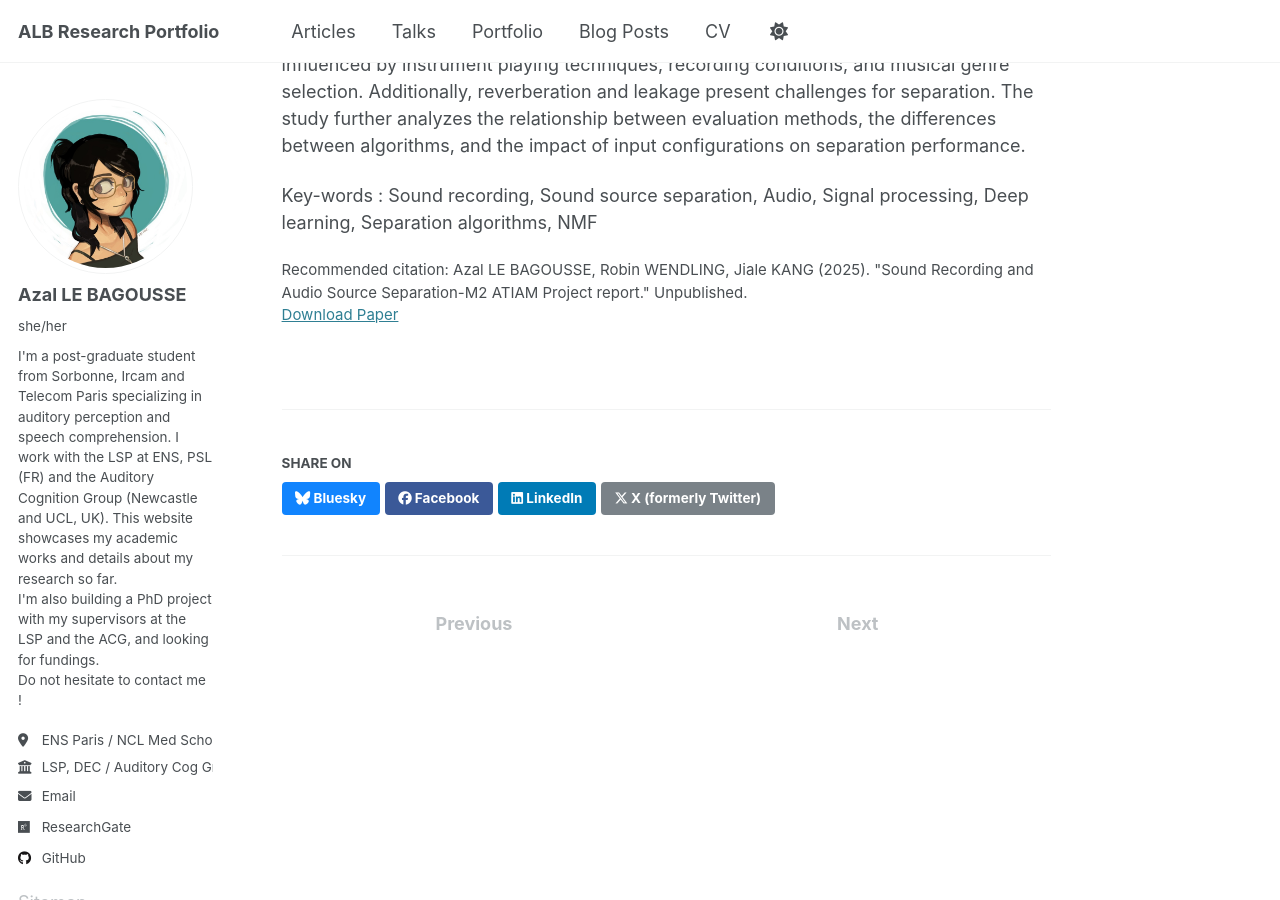
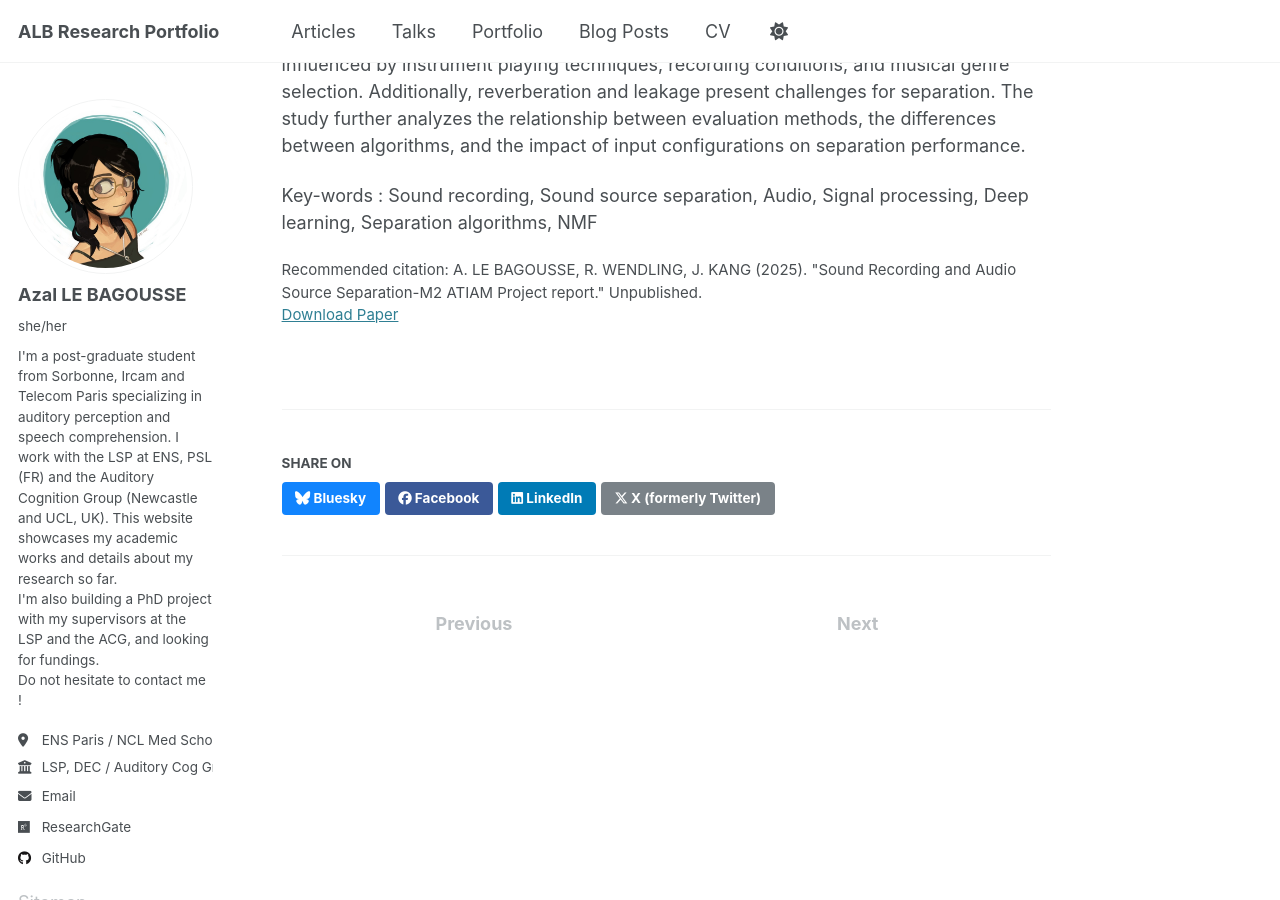
Before and after one commit to azallb/azallb.github.io, a Jekyll site: the page built from _publications/2025-02-19-Sound-Source-Separation.md, in a window 1280 px wide and 900 px high, scrolled down 415 px. Built offline with Jekyll 4.4.1, drawn with Linux system fonts in a browser that asks for light colours.

```diff
--- a/_publications/2025-02-19-Sound-Source-Separation.md
+++ b/_publications/2025-02-19-Sound-Source-Separation.md
@@ -8,7 +8,7 @@ date: 2025-02-19
 venue: NULL
 #slidesurl: 'http://academicpages.github.io/files/slides2.pdf'
 paperurl: 'http://azallb.github.io/files/PAM-Source-Separation.pdf'
-citation: 'Azal LE BAGOUSSE, Robin WENDLING, Jiale KANG (2025). &quot;Sound Recording and Audio Source Separation-M2 ATIAM Project report.&quot; Unpublished.'
+citation: 'A. LE BAGOUSSE, R. WENDLING, J. KANG (2025). &quot;Sound Recording and Audio Source Separation-M2 ATIAM Project report.&quot; Unpublished.'
 ---
 
 Abstract : This study investigates the impact of controlled recording conditions on audio source separation by integrating sound recording techniques and numerical signal processing methods. By strategically capturing musical performances with optimized microphone setups to obtain both mixtures and isolated instrument tracks, different levels of separation effectiveness can be achieved. Prior information, in the form of a dictionary of notes obtained by recording each instrument individually, can be incorporated to guide the separation process. Both traditional signal processing methods (Gaussian MNMF, FastMNMF2, ILRMA) and deep learning models (Demucs, Spleeter) were evaluated. Subjective (listening task) and objective (numerical metrics) methods were used for the evaluation of all algorithms. The results indicate that separation performance is strongly influenced by instrument playing techniques, recording conditions, and musical genre selection. Additionally, reverberation and leakage present challenges for separation. The study further analyzes the relationship between evaluation methods, the differences between algorithms, and the impact of input configurations on separation performance.
```
